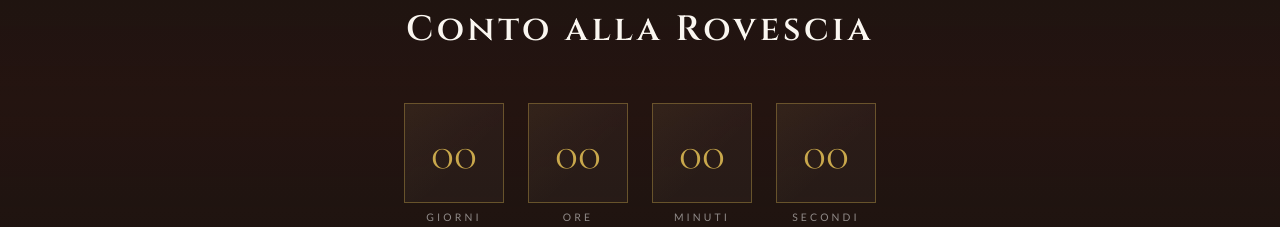
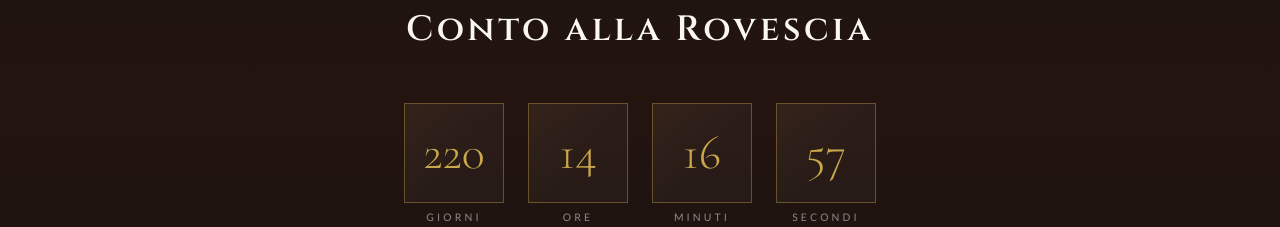
Before and after one commit to sareppe/matrimonio, a plain HTML site: page index.html in a window 1280 px wide. Shown: the part 900-1127 px from the top of the page. Drawn offline with nearby package versions, Linux system fonts and the light colour scheme.

Commit message:
Update index.html

```diff
--- a/index.html
+++ b/index.html
@@ -923,7 +923,7 @@
   const CONFIG = {
     // 📅 DATA DEL MATRIMONIO (Anno, Mese-1, Giorno, Ora, Minuti)
     //    Mese: Gennaio=0, Febbraio=1 ... Dicembre=11
-    dataMatrimonio: new Date(2025, 11, 20, 11, 0, 0),
+    dataMatrimonio: new Date(2026, 12, 20, 10, 0, 0),
 
     // 🎄 Numero di fiocchi di neve
     numFiocchi: 80,
```
